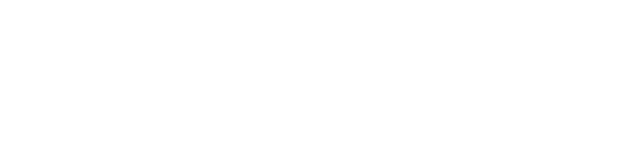
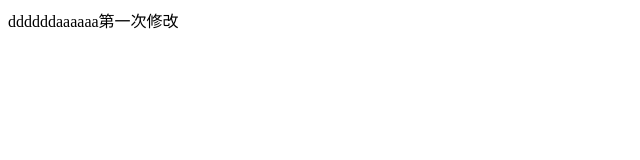
Before and after one commit to haiyan1224/test, a plain HTML site: page index.html in a window 1280 px wide. Shown: the whole page, without its empty margins (0-640 px from the left). Drawn offline with Linux system fonts and the light colour scheme.

Commit message:
修改index.html
第一次使用github修改文件，练习一把

```diff
--- a/index.html
+++ b/index.html
@@ -5,5 +5,6 @@
 	<title>时间段选择</title>
 </head>
 <body>
+	ddddddaaaaaa第一次修改
 </body>
 </html>
```
